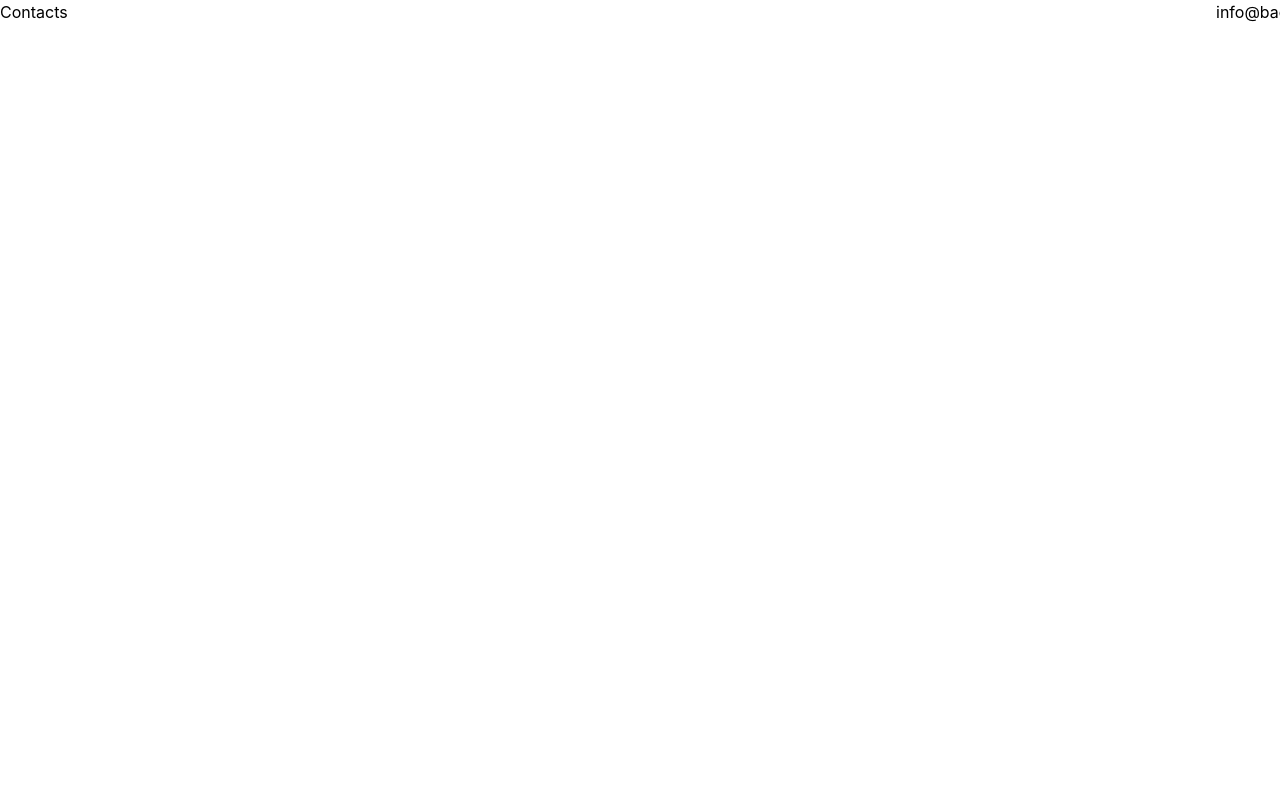
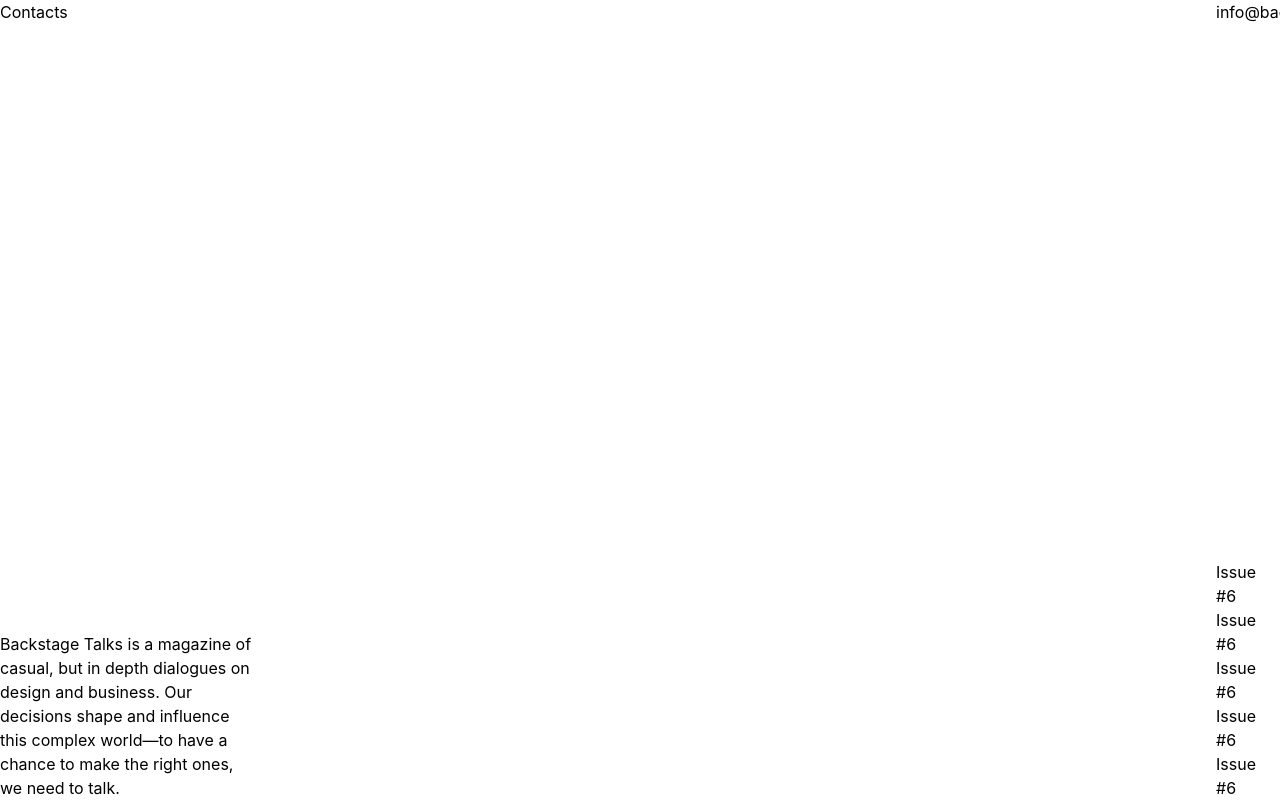
Before and after one commit to otilor/backstage-talks, a Next.js app: page / in a window 1280 px wide. Built offline with nearby package versions, Linux system fonts and the light colour scheme.

Commit message:
format text positions

```diff
--- a/pages/index.js
+++ b/pages/index.js
@@ -12,6 +12,16 @@
       <main>
           <div className="fixed top-0 left-0 h-16 w-16">Contacts</div>
           <div className='fixed top-0 right-0 h-16 w-16'>info@backstagetalks.com</div>
+          <div className='fixed bottom-0 w-64 left-0 whitespace-normal'>
+          Backstage Talks is a magazine of casual, but in depth dialogues on design and business. Our decisions shape and influence this complex world—to have a chance to make the right ones, we need to talk.
+          </div>
+          <div className='fixed bottom-0 right-0 w-16'>
+            <p>Issue #6</p>
+            <p>Issue #6</p>
+            <p>Issue #6</p>
+            <p>Issue #6</p>
+            <p>Issue #6</p>
+          </div>
       </main>
 
     </div>
```
